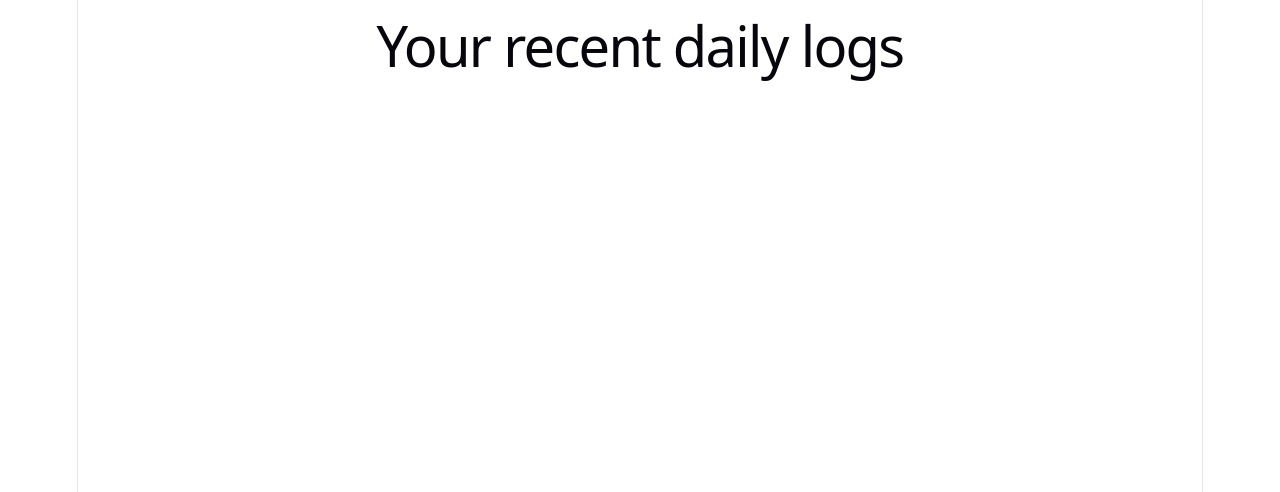
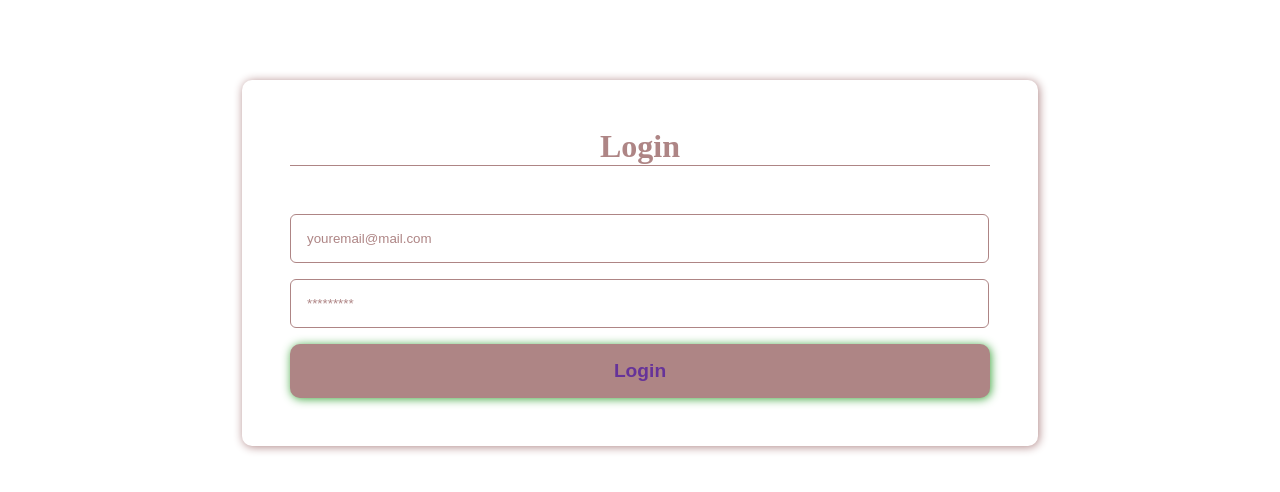
Before and after one commit to NadineL1/WellnessApp, a React (Vite) app: page / in a window 1280 px wide. Shown: the top 492 px of the page. Built offline with nearby package versions, Linux system fonts and the light colour scheme.

Commit message:
Logincomponent with authservice and temporary styling

```diff
--- a/src/App.jsx
+++ b/src/App.jsx
@@ -1,11 +1,12 @@
-import './App.css'
-import MyDailyLogs from './components/MyDailyLogs'
+import './App.css';
+import LoginPage from '../src/components/auth/Login';
+
 
 function App() {
 
   return (
     <>
-      <MyDailyLogs />
+      <LoginPage />
     </>
   )
 }
--- a/src/components/auth/Login.jsx
+++ b/src/components/auth/Login.jsx
@@ -1,12 +1,27 @@
+import { useState } from 'react';
+import { loginWithCookies } from '../../services/AuthService';
+import '../../css/Login.css';
+
 export default function Login() {
+    const [email, setEmail] = useState("");
+    const [password, setPassword] = useState("");
+
+    async function handleSubmit(e) {
+        e.prevenDefault();
+
+        await loginWithCookies(email, password);
+    }
+
     return (
-        <div>
-            <h1>Login</h1>
-            <form action="Login">
-                <input type="email" name="" id="" />
-                <input type="password" name="" id="" />
-                <button>Login</button>
-            </form>
+        <div className='page-container'>
+            <div className='login-container'>
+                <h1>Login</h1>
+                <form onSubmit={handleSubmit}>
+                    <input type="email" name="email" value={email} onChange={(e) => setEmail(e.target.value)} placeholder="youremail@mail.com" />
+                    <input type="password" value={password} onChange={(e) => setPassword(e.target.value)} placeholder='*********' />
+                    <button type="submit" className='submit-btn'>Login</button>
+                </form>
+            </div>
         </div>
     )
 }
--- /dev/null
+++ b/src/css/Login.css
@@ -0,0 +1,67 @@
+.page-container {
+    max-width: 1400px;
+    margin: 5rem auto;
+    display: flex;
+    justify-content: space-around;
+    gap: 10rem;
+    align-items: center;
+    padding: 0 1%;
+}
+
+.login-container {
+    flex: 2;
+    min-width: 250px;
+    max-width: 700px;
+    padding: 3rem;
+    border-radius: 10px;
+    box-shadow: 1px 1px 10px rgb(174, 133, 133);
+}
+
+h1 {
+    text-align: center;
+    font-size: 2rem;
+    border-bottom: 0.1rem solid rgb(174, 133, 133);
+    margin-bottom: 2rem;
+    margin-top: 0;
+    color: rgb(174, 133, 133);
+}
+
+input[type="password"],
+input[type="email"],
+textarea {
+    width: 95%;
+    padding: 1rem;
+    margin-top: 1rem;
+    border: 1px solid rgb(174, 133, 133);
+    border-radius: 6px;
+}
+
+input::placeholder {
+    color: rgb(174, 133, 133);
+}
+
+input:focus,
+textarea:focus {
+    outline: none;
+    border-color: rgb(174, 133, 133);
+}
+
+.login-container label {
+    display: block;
+    font-weight: medium;
+    margin-bottom: 0.5rem;
+    color: rgb(174, 133, 133);
+}
+
+.submit-btn {
+    background-color: rgb(174, 133, 133);
+    color: rebeccapurple;
+    font-size: larger;
+    font-weight: bold;
+    padding: 1rem;
+    margin-top: 1rem;
+    width: 100%;
+    border-radius: 10px;
+    border: none;
+    box-shadow: 1px 1px 10px rgb(62, 165, 62);
+}
--- a/src/index.css
+++ b/src/index.css
@@ -1,4 +1,4 @@
-:root {
+/* :root {
   --text: #6b6375;
   --text-h: #08060d;
   --bg: #fff;
@@ -108,4 +108,4 @@ code {
   line-height: 135%;
   padding: 4px 8px;
   background: var(--code-bg);
-}
+} */
--- /dev/null
+++ b/src/services/AuthService.js
@@ -0,0 +1,10 @@
+import axios from 'axios';
+
+const api = axios.create({
+    baseURL: "https://localhost:7119/",
+    withCredentials: true
+});
+
+export async function loginWithCookies(email, password) {
+    await api.post("login?useCookies=true", { email, password });
+}
```
